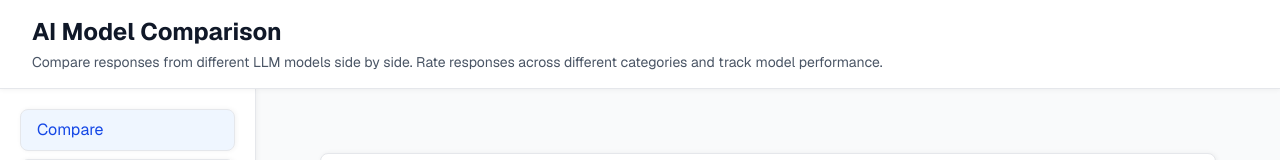
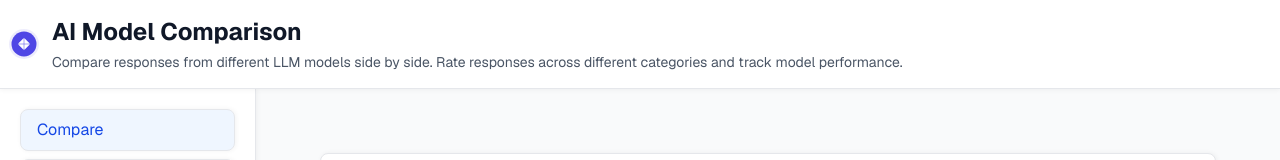
Before and after one commit to artynuts/ai-model-comparison, a Next.js app: page / in a window 1280 px wide. Shown: the top 160 px of the page. Built offline with nearby package versions, Linux system fonts and the light colour scheme; no server answers.

Commit message:
Enhance layout with logo and metadata updates. Create a new logo
- Added a Logo component to the header for improved branding.
- Updated metadata to include icons, manifest, and theme color for better application integration and user experience.

```diff
--- /dev/null
+++ b/app/components/Logo.tsx
@@ -0,0 +1,45 @@
+export default function Logo() {
+  return (
+    <svg
+      width="32"
+      height="32"
+      viewBox="0 0 512 512"
+      fill="none"
+      xmlns="http://www.w3.org/2000/svg"
+      className="flex-shrink-0"
+    >
+      {/* Background Circle */}
+      <circle cx="256" cy="256" r="240" fill="#4F46E5" opacity="0.1" />
+
+      {/* Main Circle */}
+      <circle cx="256" cy="256" r="200" fill="#4F46E5" />
+
+      {/* AI Comparison Symbol */}
+      <path d="M156 256L256 156L356 256L256 356L156 256Z" fill="white" />
+
+      {/* Comparison Lines */}
+      <line
+        x1="256"
+        y1="156"
+        x2="256"
+        y2="356"
+        stroke="#4F46E5"
+        stroke-width="8"
+      />
+      <line
+        x1="156"
+        y1="256"
+        x2="356"
+        y2="256"
+        stroke="#4F46E5"
+        stroke-width="8"
+      />
+
+      {/* Dots representing AI models */}
+      <circle cx="256" cy="156" r="12" fill="#4F46E5" />
+      <circle cx="356" cy="256" r="12" fill="#4F46E5" />
+      <circle cx="256" cy="356" r="12" fill="#4F46E5" />
+      <circle cx="156" cy="256" r="12" fill="#4F46E5" />
+    </svg>
+  );
+}
--- a/app/layout.tsx
+++ b/app/layout.tsx
@@ -4,10 +4,23 @@ import "./globals.css";
 import Sidebar from "./components/Sidebar";
 import { HistoryProvider } from "./context/HistoryContext";
 import { StorageProvider } from "./context/StorageContext";
+import Logo from "./components/Logo";
 
 export const metadata: Metadata = {
   title: "AI Model Comparison",
   description: "Compare responses from different AI models",
+  icons: {
+    icon: [
+      { url: "/icons/icon.svg", type: "image/svg+xml" },
+      { url: "/icons/icon-192x192.png", sizes: "192x192", type: "image/png" },
+      { url: "/icons/icon-512x512.png", sizes: "512x512", type: "image/png" },
+    ],
+    apple: [
+      { url: "/icons/icon-192x192.png", sizes: "192x192", type: "image/png" },
+    ],
+  },
+  manifest: "/manifest.json",
+  themeColor: "#4F46E5",
 };
 
 export default function RootLayout({
@@ -22,15 +35,20 @@ export default function RootLayout({
           <HistoryProvider>
             <div className="flex flex-col h-screen bg-gray-50">
               <header className="bg-white border-b border-gray-200 shadow-[0_1px_5px_0_rgba(0,0,0,0.05)] sticky top-0 z-10">
-                <div className="max-w-screen-2xl mx-auto px-8 py-4">
-                  <h1 className="text-2xl font-bold text-gray-900">
-                    AI Model Comparison
-                  </h1>
-                  <p className="text-sm text-gray-600 mt-1">
-                    Compare responses from different LLM models side by side.
-                    Rate responses across different categories and track model
-                    performance.
-                  </p>
+                <div className="max-w-screen-2xl mx-auto px-2 py-4">
+                  <div className="flex items-center gap-3">
+                    <Logo />
+                    <div>
+                      <h1 className="text-2xl font-bold text-gray-900">
+                        AI Model Comparison
+                      </h1>
+                      <p className="text-sm text-gray-600 mt-1">
+                        Compare responses from different LLM models side by
+                        side. Rate responses across different categories and
+                        track model performance.
+                      </p>
+                    </div>
+                  </div>
                 </div>
               </header>
               <div className="flex flex-1 overflow-hidden">
```
Also changed, not shown: public/icons/icon.svg (added), public/manifest.json (added).
